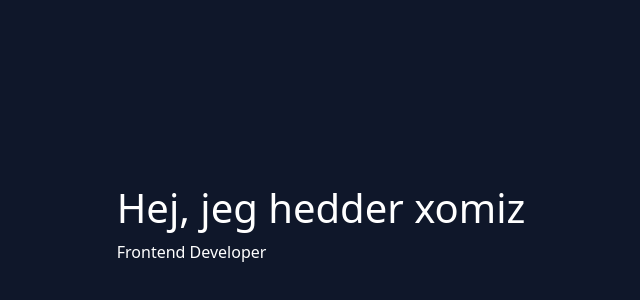
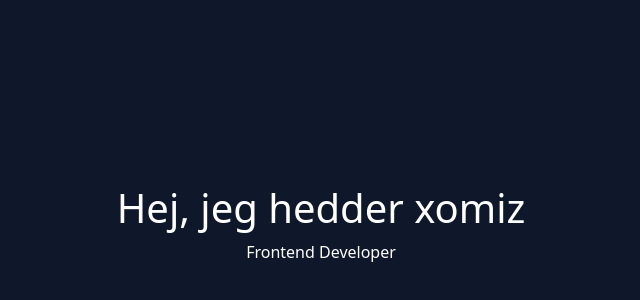
Before and after one commit to PeterWesselLindberg/pwl_portfolio, a React app: page / in a window 1280 px wide. Shown: the part 168-468 px from the top of the page, without its empty margins (319-959 px from the left). Built offline with nearby package versions, Linux system fonts and the light colour scheme; the HTML template or start-up script is replaced by a standard one.

Commit message:
minor updates

```diff
--- a/src/App.css
+++ b/src/App.css
@@ -13,9 +13,34 @@ html, body {
 .snap-section {
   height: 100vh;
   scroll-snap-align: start;
+  position: relative;
+}
+/* .snap-section {
+  height: 100vh;
+  scroll-snap-align: start;
   display: flex;
   align-items: center;
   justify-content: center;
+  position: relative;
+} */
+
+/* Top-left title */
+.section-title {
+  position: absolute;
+  top: 20px;
+  left: 40px;
+  font-size: 2rem;
+  font-weight: 600;
+  margin: 0;
+}
+
+/* Center content properly */
+.section-content {
+  height: 100%;
+  display: flex;
+  align-items: center;
+  justify-content: center;
+  flex-direction: column;
 }
 
 .hero-section {
--- a/src/components/About.tsx
+++ b/src/components/About.tsx
@@ -2,7 +2,21 @@
 
 function About() {
   return (
-    <section>
+    // <section>
+    //     <div>
+    //       <h2>
+    //         Om Mig
+    //       </h2>
+
+    //       <p>
+    //         Jeg bygger moderne webapplikationer
+    //         med React og TypeScript.
+    //       </p>
+    //     </div>
+    // </section>
+
+    <section className="snap-section about-section">
+        <div className="section-content">
           <h2>
             Om Mig
           </h2>
@@ -11,6 +25,7 @@ function About() {
             Jeg bygger moderne webapplikationer
             med React og TypeScript.
           </p>
+        </div>
     </section>
   )
 }
--- a/src/components/Hero.tsx
+++ b/src/components/Hero.tsx
@@ -2,16 +2,20 @@
 
 function Hero() {
   return (
-    <section>
-        <div>
-          <h1>
-            Hej, jeg hedder xomiz
-          </h1>
+    // <section>
 
-          <p>
-            Frontend Developer
-          </p>
-        </div>
+    //   <div>
+    //     <h1>Hej, jeg hedder xomiz</h1>
+    //     <p>Frontend Developer</p>
+    //   </div>
+    // </section>
+
+    <section className="snap-section hero-section">
+
+      <div className="section-content">
+        <h1>Hej, jeg hedder xomiz</h1>
+        <p>Frontend Developer</p>
+      </div>
     </section>
   )
 }
--- a/src/components/Projects.tsx
+++ b/src/components/Projects.tsx
@@ -2,10 +2,8 @@ import { Card, Col, Row } from 'react-bootstrap'
 
 function Projects() {
   return (
-    <section>
-                <h2 className="display-4 mb-5">
-                Projekter
-                </h2>
+    <section className="snap-section projects-section">
+        <h2 className="section-title">Projekter</h2>
 
                 <Row className="g-4">
                 <Col md={6}>
--- a/src/components/Skills.tsx
+++ b/src/components/Skills.tsx
@@ -10,12 +10,27 @@ function Skills() {
   ]
 
   return (
-    <section>
-                <h2 className="display-4 mb-5">
-                Skills
-                </h2>
+    // <section>
+    //             <h2>Evner</h2>
 
-                <div className="d-flex gap-3 flex-wrap">
+    //             <div>
+    //             {skills.map((skill) => (
+    //                 <Badge
+    //                 bg="light"
+    //                 text="dark"
+    //                 key={skill}
+    //                 className="p-3"
+    //                 >
+    //                 {skill}
+    //                 </Badge>
+    //             ))}
+    //             </div>
+    // </section>
+
+    <section className="snap-section skills-section">
+                <h2 className="section-title">Evner</h2>
+
+                <div className="section-content">
                 {skills.map((skill) => (
                     <Badge
                     bg="light"
```
